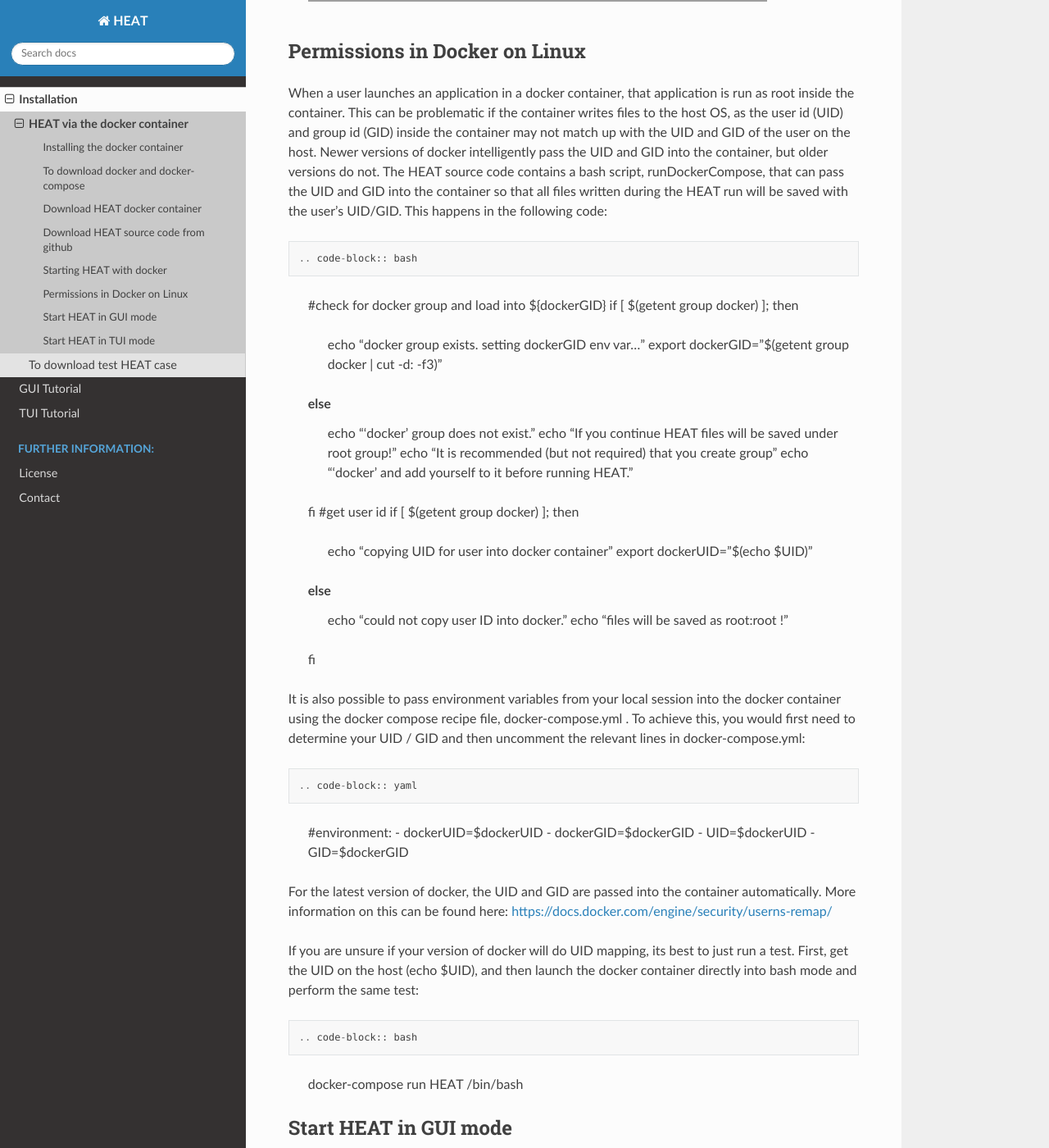
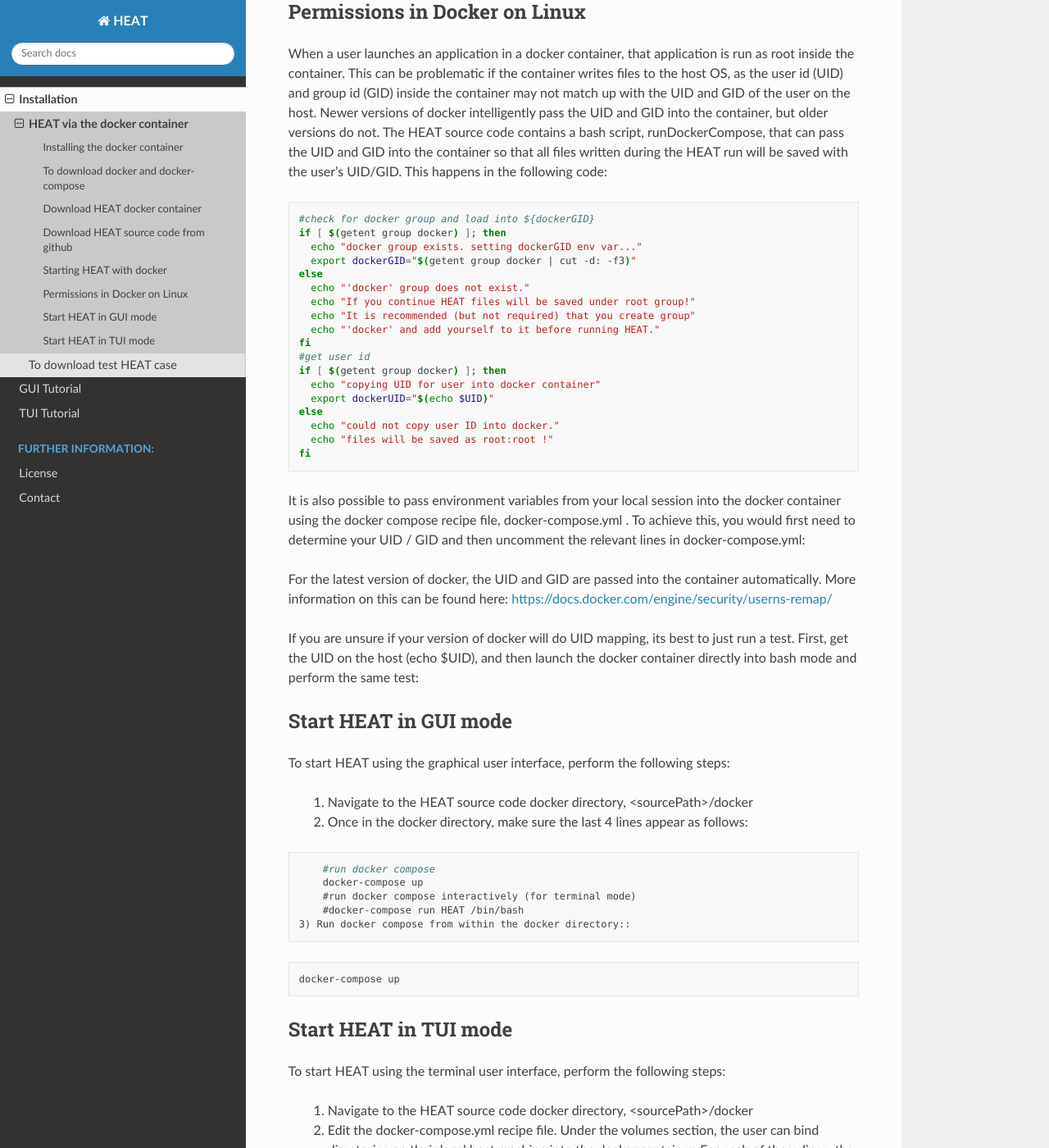
Before and after one commit to plasmapotential/HEAT, a Sphinx documentation site: the page built from docs/source/docker.rst, in a window 1280 px wide and 1400 px high, scrolled down 2186 px. Shown: the whole window at 82% size. Built offline with Sphinx 7.4.7 and the Read the Docs theme 2.0.0, drawn with Linux system fonts in a browser that asks for light colours; some of the changed text lies outside the part shown; grey boxes are pictures that could not be loaded.

Commit message:
readthedocs

```diff
--- a/docs/source/docker.rst
+++ b/docs/source/docker.rst
@@ -55,9 +55,10 @@
 
     git pull
 
-If you want to force the pull to overwrite your local changes::
+If you want to force the pull to overwrite your local changes:
 
 .. code-block:: bash
+
     git reset --hard HEAD
 
 
@@ -87,7 +88,7 @@
 inside the container may not match up with the UID and GID of the user on the host.  Newer versions of docker
 intelligently pass the UID and GID into the container, but older versions do not.  The HEAT source code contains
 a bash script, runDockerCompose, that can pass the UID and GID into the container so that all files written during
-the HEAT run will be saved with the user's UID/GID.  This happens in the following code::
+the HEAT run will be saved with the user's UID/GID.  This happens in the following code:
 
 .. code-block:: bash
 
@@ -113,7 +114,7 @@
 
 It is also possible to pass environment variables from your local session into the docker container
 using the docker compose recipe file, docker-compose.yml .  To achieve this, you would first need
-to determine your UID / GID and then uncomment the relevant lines in docker-compose.yml::
+to determine your UID / GID and then uncomment the relevant lines in docker-compose.yml:
 
 .. code-block:: yaml
        #environment:
@@ -126,7 +127,7 @@
 automatically.  More information on this can be found here:  https://docs.docker.com/engine/security/userns-remap/
 
 If you are unsure if your version of docker will do UID mapping, its best to just run a test.  First, get the UID
-on the host (echo $UID), and then launch the docker container directly into bash mode and perform the same test::
+on the host (echo $UID), and then launch the docker container directly into bash mode and perform the same test:
 
 .. code-block:: bash
       docker-compose run HEAT /bin/bash
```
